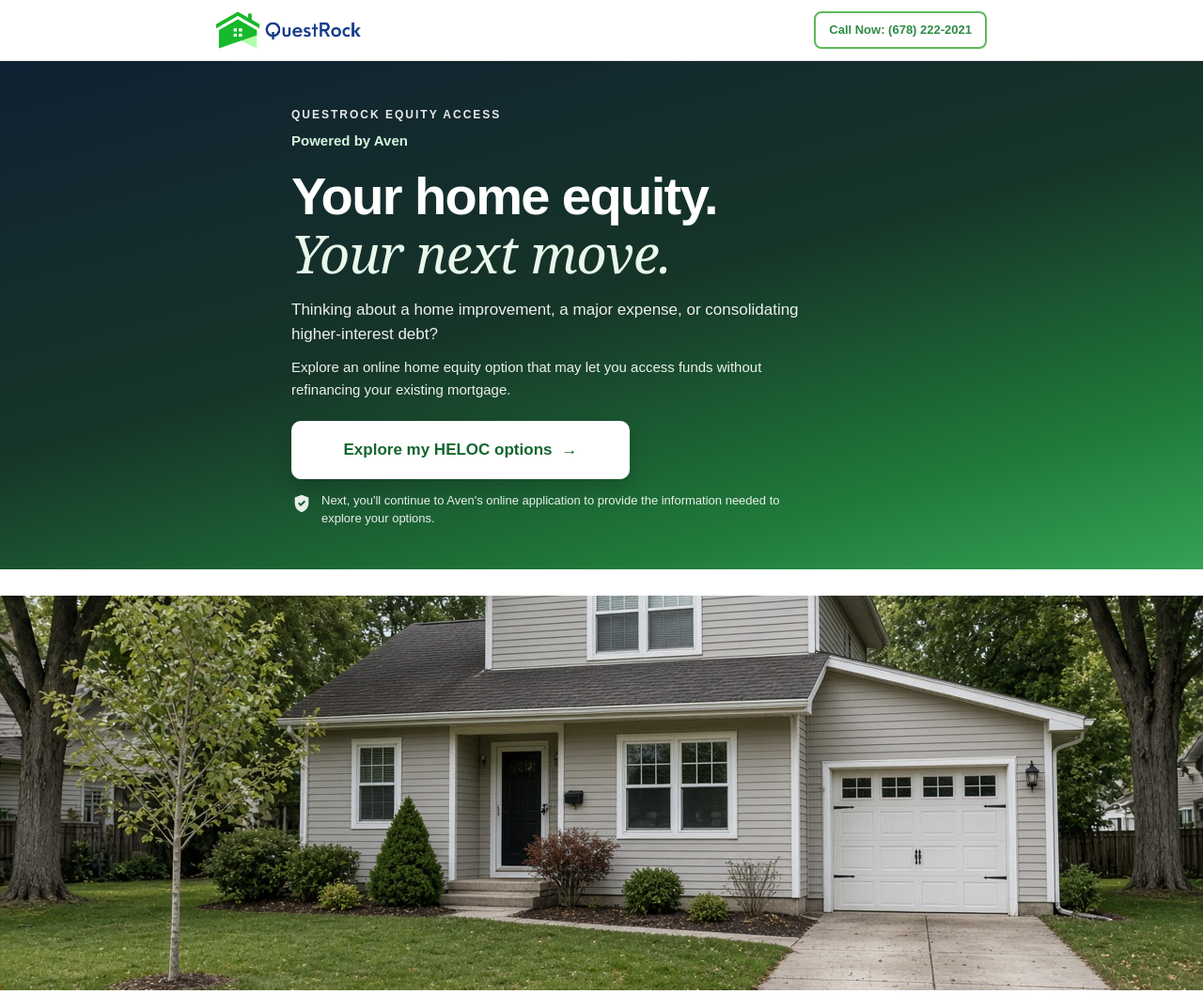
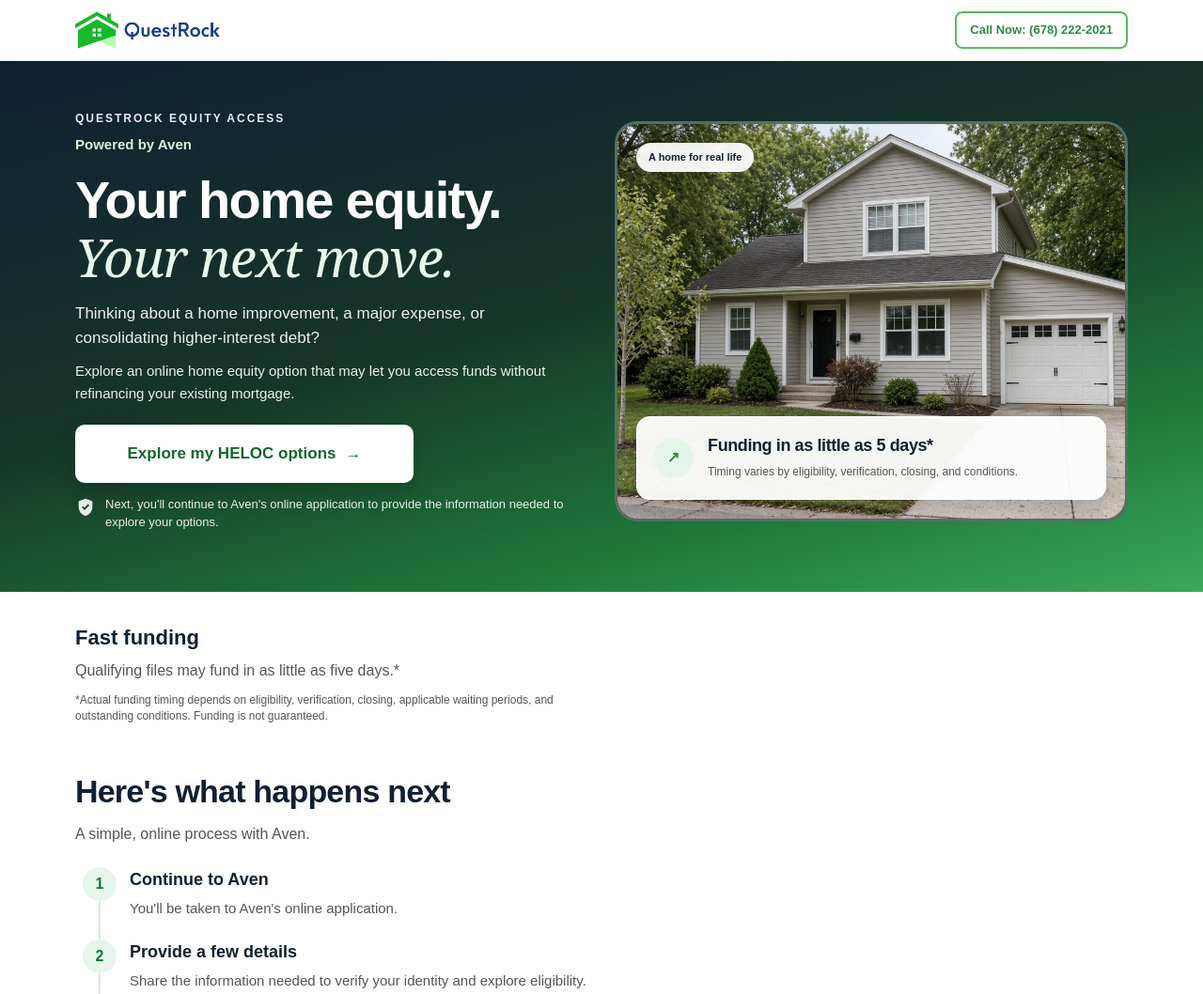
Before and after one commit to QuestRockLLC/questrock-equity-access, a website: page index.html in a window 1280 px wide. Shown: the top 1058 px of the page at 94% size. Drawn offline with Linux system fonts and the light colour scheme.

Commit message:
Put the house photo back in the Equity Access hero
Restore the two-column header so the suburban home sits beside the copy.

```diff
--- a/index.html
+++ b/index.html
@@ -5,7 +5,7 @@
   <meta name="viewport" content="width=device-width, initial-scale=1">
   <title>QuestRock Equity Access | Home Equity Line of Credit</title>
   <meta name="description" content="Explore an online home equity option through Aven. QuestRock is the referral partner. Subject to eligibility and approval.">
-  <link rel="stylesheet" href="/ea-design.css?v=20">
+  <link rel="stylesheet" href="/ea-design.css?v=21">
 </head>
 <body>
   <header class="site-header">
@@ -19,7 +19,8 @@
 
   <main>
     <section class="hero">
-      <div class="wrap hero-copy">
+      <div class="wrap hero-grid">
+        <div class="hero-copy">
           <p class="product">QuestRock Equity Access</p>
           <p class="powered">Powered by Aven</p>
           <h1>Your home equity.<br><em>Your next move.</em></h1>
@@ -33,11 +34,18 @@
             Next, you'll continue to Aven's online application to provide the information needed to explore your options.
           </p>
         </div>
-    </section>
-
-    <section class="home-band" aria-label="Typical suburban home">
-      <div class="home-curve" aria-hidden="true"></div>
+        <div class="hero-visual">
           <img src="/hero-home.jpg" alt="Ordinary suburban single-family home">
+          <div class="visual-label">A home for real life</div>
+          <div class="float">
+            <div class="round">↗</div>
+            <div>
+              <strong>Funding in as little as 5 days*</strong>
+              <small>Timing varies by eligibility, verification, closing, and conditions.</small>
+            </div>
+          </div>
+        </div>
+      </div>
     </section>
 
     <section class="benefits" aria-labelledby="benefit-title">
--- a/public/ea-design.css
+++ b/public/ea-design.css
@@ -28,7 +28,7 @@ button:focus-visible, a:focus-visible, summary:focus-visible {
   outline: 3px solid var(--gold);
   outline-offset: 4px;
 }
-.wrap { max-width: 880px; margin: auto; padding: 0 22px; }
+.wrap { max-width: 1180px; margin: auto; padding: 0 22px; }
 .between {
   display: flex;
   justify-content: space-between;
@@ -67,9 +67,15 @@ button:focus-visible, a:focus-visible, summary:focus-visible {
 .hero {
   background: linear-gradient(165deg, #102033 0%, #163528 46%, #1f7a3a 78%, #3aa85a 100%);
   color: #fff;
-  padding: 36px 0 56px;
+  padding: 48px 0 56px;
 }
-.hero-copy { max-width: 720px; }
+.hero-grid {
+  display: grid;
+  grid-template-columns: 1fr 1.03fr;
+  gap: 44px;
+  align-items: center;
+}
+.hero-copy { max-width: 640px; }
 .product {
   margin: 0;
   text-transform: uppercase;
@@ -119,7 +125,7 @@ h1 em {
 }
 .btn:hover { background: var(--green-hover); }
 .hero-cta {
-  width: 100%;
+  width: auto;
   max-width: 520px;
   background: #fff;
   color: #14662e;
@@ -139,22 +145,60 @@ h1 em {
   color: rgba(255,255,255,.9);
 }
 .shield { width: 22px; height: 22px; flex: none; margin-top: 1px; }
-.home-band { position: relative; background: #fff; }
-.home-curve {
-  height: 28px;
-  margin-top: -28px;
-  background: #fff;
-  border-radius: 28px 28px 0 0;
+.hero-visual {
   position: relative;
-  z-index: 1;
+  border-radius: 24px;
+  overflow: hidden;
+  min-height: 420px;
+  isolation: isolate;
+  background: #163528;
+  border: 3px solid rgba(255,255,255,.28);
 }
-.home-band img {
+.hero-visual img {
+  width: 100%;
+  height: 100%;
+  min-height: 420px;
+  object-fit: cover;
+  object-position: center 40%;
   display: block;
-  width: 100%;
-  height: min(42vw, 420px);
-  min-height: 220px;
-  object-fit: cover;
-  object-position: center 58%;
+}
+.visual-label {
+  position: absolute;
+  left: 20px;
+  top: 20px;
+  background: #ffffffee;
+  border-radius: 20px;
+  padding: 7px 13px;
+  font-size: 11px;
+  font-weight: 700;
+  color: var(--navy);
+}
+.float {
+  position: absolute;
+  bottom: 20px;
+  left: 20px;
+  right: 20px;
+  background: rgba(255,255,255,.94);
+  border: 1px solid #fff;
+  padding: 17px;
+  border-radius: 14px;
+  display: flex;
+  align-items: center;
+  gap: 15px;
+  box-shadow: 0 12px 30px rgba(0,0,0,.18);
+}
+.float strong { display: block; font-size: 18px; letter-spacing: -.4px; color: var(--navy); }
+.float small { color: var(--muted); font-size: 12px; }
+.round {
+  width: 43px;
+  height: 43px;
+  border-radius: 50%;
+  background: #e5f6e8;
+  display: grid;
+  place-items: center;
+  color: var(--teal);
+  flex: none;
+  font-weight: 700;
 }
 .benefits { background: #fff; padding: 28px 0 8px; }
 .benefit {
@@ -393,7 +437,7 @@ dialog h2 {
 
 @media (min-width: 860px) {
   .wrap { padding: 0 30px; }
-  .hero { padding: 48px 0 72px; }
+  .hero { padding: 52px 0 64px; }
   .hero-cta { width: auto; min-width: 360px; }
   .timeline {
     grid-template-columns: 1fr;
@@ -403,12 +447,21 @@ dialog h2 {
   .final-card { padding: 36px 32px; }
 }
 
+@media (max-width: 850px) {
+  .hero-grid { gap: 22px; }
+  .hero-visual, .hero-visual img { min-height: 345px; }
+}
 @media (max-width: 700px) {
   .nav { min-height: 58px; }
   .brand-lockup img { height: 32px; }
   .call-now { font-size: 12px; padding: 7px 10px; }
-  .hero { padding: 28px 0 48px; }
+  .hero { padding: 28px 0 32px; }
+  .hero-grid { grid-template-columns: 1fr; gap: 22px; }
   .hero-cta { width: 100%; }
+  .hero-visual, .hero-visual img { min-height: 282px; }
+  .visual-label { left: 13px; top: 13px; }
+  .float { left: 12px; right: 12px; bottom: 12px; padding: 12px; }
+  .float strong { font-size: 16px; }
   .partner {
     grid-template-columns: 1fr;
     gap: 14px;
```
Also changed, not shown: public/index.html (+14 -6 lines). Lines whose indentation alone changed are shown as unchanged.
